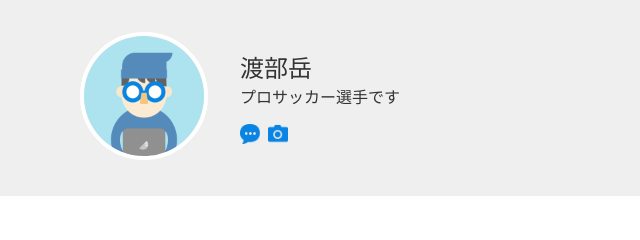
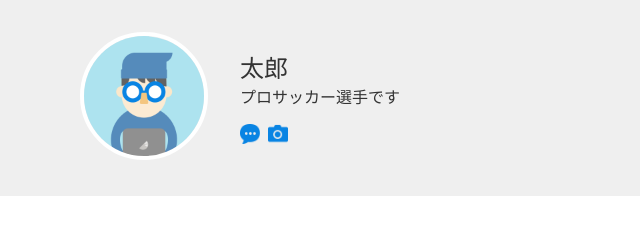
Before and after one commit to 210221/itit_practice, a plain HTML site: page index.html in a window 1280 px wide. Shown: the top 240 px of the page, 360-1000 px from the left. Drawn offline with Linux system fonts and the light colour scheme.

Commit message:
Update index.html

```diff
--- a/index.html
+++ b/index.html
@@ -2,7 +2,7 @@
 <html lang="ja">
   <head>
     <meta charset="utf-8">
-    <title>渡部のポートフォリオサイト</title>
+    <title>太郎のポートフォリオサイト</title>
     <link rel="icon" href="favicon.ico">
     <meta name="description" content="太郎のポートフォリオサイトです">
     <link rel="stylesheet" href="css/styles.css">
@@ -18,7 +18,7 @@
         </div>
         <div class="info">
 
-          <h1>渡部岳</h1>
+          <h1>太郎</h1>
           <p>プロサッカー選手です</p>
           <ul>
             <li>
```
